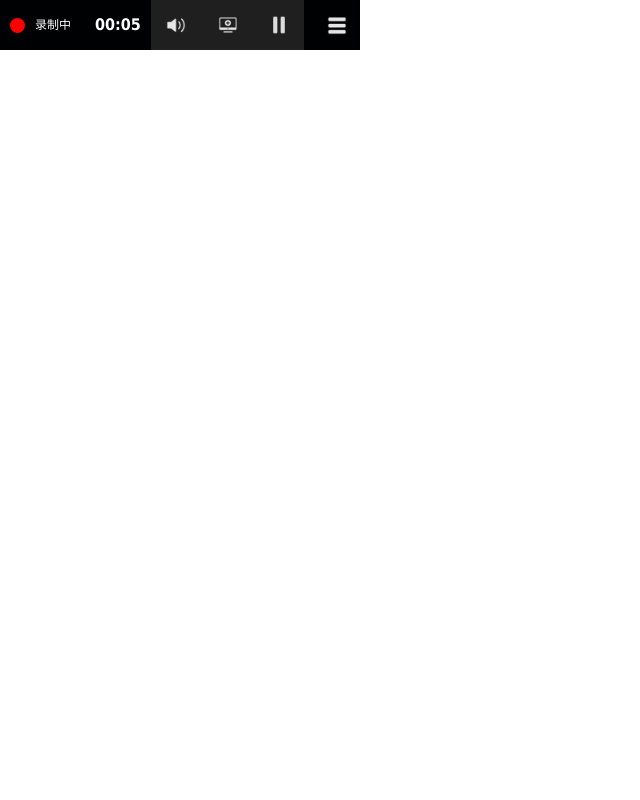
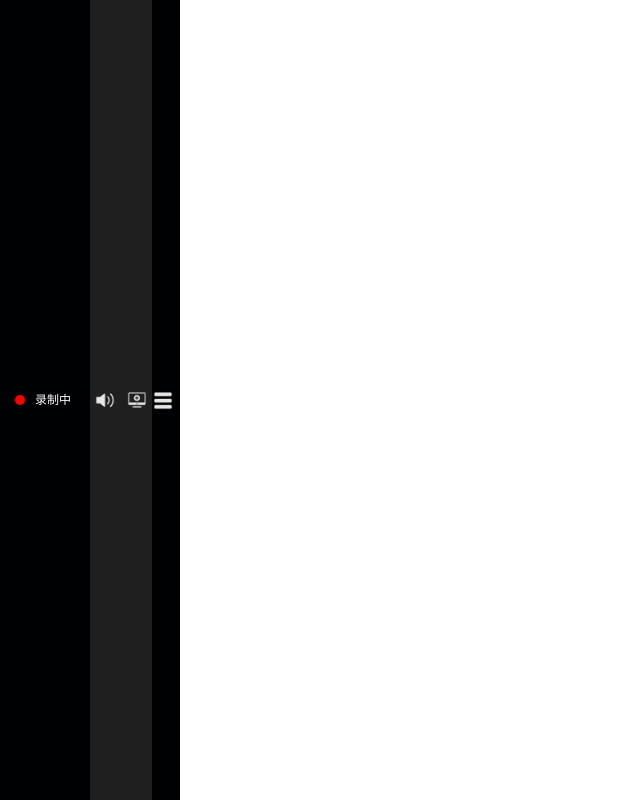
Before and after one commit to hismeyy/work-record, an Electron app: page index.html in a window 1280 px wide. Shown: the whole page, without its empty margins (0-640 px from the left). Drawn offline with Linux system fonts and the light colour scheme.

Commit message:
归档代码

```diff
--- a/index.css
+++ b/index.css
@@ -1,6 +1,6 @@
 .box{
-    width: 360px;
-    height: 50px;
+    width: 180px;
+    height: 100vh;
     background-color: #000103;
     display: flex;
     justify-content: left;
@@ -21,19 +21,20 @@
     display: flex;
     justify-content: space-between;
     align-items: center;
-    margin: 10px;
+    margin: 5px;
 }
 
 .ing {
-    width: 15px;
-    height: 15px;
+    width: 10px;
+    height: 10px;
     background-color: rgba(255, 0, 0, 0.5);
     border-radius: 50%;
+    margin-left: 10px;
     margin-right: 10px;
 }
 
 .time{
-    font-size: 16px;
+    font-size: 12px;
     font-weight: bold;
 }
 
@@ -41,19 +42,17 @@
     display: flex;
     justify-content: space-between;
     align-items: center;
-    height: 50px;
+    height: 100%;
     width: 180px;
-    margin: 0 10px;
     background-color: #1F1F1F;
     cursor: pointer;
 }
 .my-button{
-    margin: 10px 0;
     background-size: 20px 20px;
     background-repeat: no-repeat;
     background-position: center;
-    width: 50px;
-    height: 50px;
+    width: 30px;
+    height: 100vh;
     display: flex;
     justify-content: center;
     align-items: center;
@@ -81,8 +80,8 @@
     background-size: 20px 20px;
     background-repeat: no-repeat;
     background-position: center;
-    width: 50px;
-    height: 50px;
+    width: 30px;
+    height: 100vh;
     display: flex;
     justify-content: center;
     align-items: center;
@@ -90,4 +89,5 @@
     cursor: pointer;
     background-image: url("./img/5.png");
     padding-right: 20px;
+    margin-right: 5px;
 }
--- a/index.html
+++ b/index.html
@@ -13,14 +13,11 @@
             <div class="ing"></div>
             <div class="name" style="width: 50px">未录制</div>
         </div>
-        <div class="time">
-            00:00
-        </div>
     </div>
     <div class="button">
         <div class="my-button button-one"></div>
         <div class="my-button button-two"></div>
-        <div class="my-button button-three"></div>
+<!--        <div class="my-button button-three"></div>-->
     </div>
     <div class="menu"></div>
 </div>
@@ -28,7 +25,7 @@
     document.addEventListener('DOMContentLoaded', function() {
         const nameEl = document.querySelector('.name');
         const ingEl = document.querySelector('.ing');
-        const timeEl = document.querySelector('.time');
+        // const timeEl = document.querySelector('.time');
         const buttonEl = document.querySelector('.button-three');
 
         let isRecording = false;
@@ -36,23 +33,23 @@
         let seconds = 0;
 
         // 更新时间显示
-        function updateTime() {
-            const minutes = Math.floor(seconds / 60);
-            const secs = seconds % 60;
-            timeEl.textContent = `${minutes.toString().padStart(2, '0')}:${secs.toString().padStart(2, '0')}`;
-        }
+        // function updateTime() {
+        //     const minutes = Math.floor(seconds / 60);
+        //     const secs = seconds % 60;
+        //     timeEl.textContent = `${minutes.toString().padStart(2, '0')}:${secs.toString().padStart(2, '0')}`;
+        // }
 
         // 开始录制
         function startRecording() {
             if (!isRecording) {
                 isRecording = true;
                 nameEl.textContent = '录制中';
-                seconds = 0;
-                updateTime();
+                // seconds = 0;
+                // updateTime();
                 let isLighter = false; // 用于切换颜色
                 intervalId = setInterval(function() {
-                    seconds++;
-                    updateTime();
+                    // seconds++;
+                    // updateTime();
                     if (isLighter) {
                         ingEl.style.backgroundColor = 'rgba(255, 0, 0, 0.5)';
                         isLighter = false;
@@ -77,7 +74,7 @@
         }
 
         // 为按钮绑定事件
-        buttonEl.addEventListener('click', startRecording);
+        // buttonEl.addEventListener('click', startRecording);
         startRecording()
     });
 
```
Also changed, not shown: main.js (+34 -25 lines).
